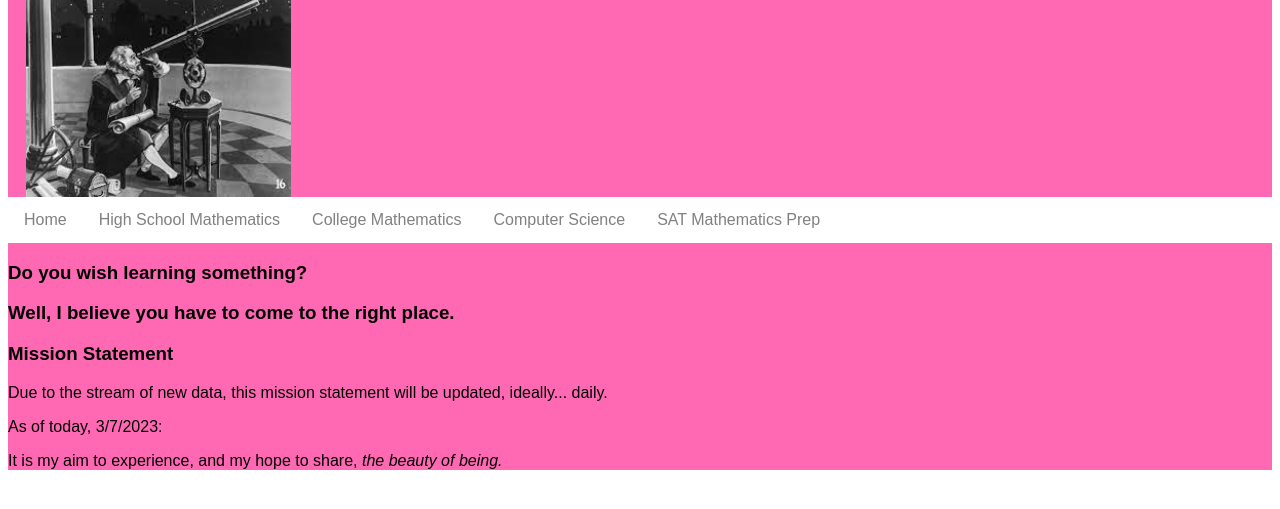
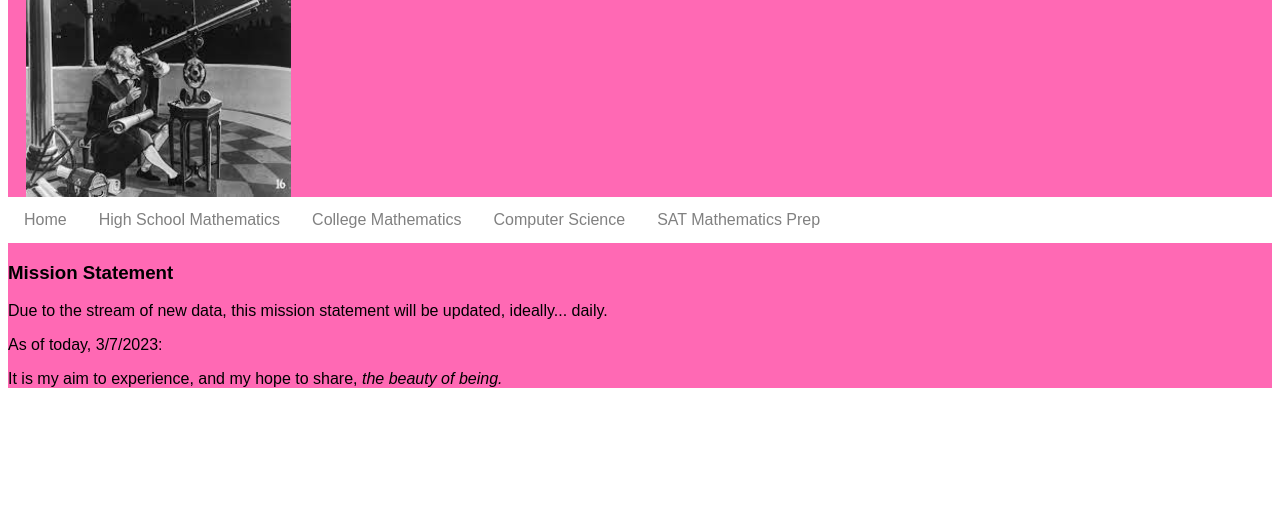
Before and after one commit to philsPhilosophy/philsPhilosophy.github.io, a plain HTML site: page index.html in a window 1280 px wide. Shown: the part 211-720 px from the top of the page. Drawn offline with Linux system fonts and the light colour scheme.

Commit message:
Update index.html

```diff
--- a/index.html
+++ b/index.html
@@ -63,8 +63,6 @@
     <a href="home.html">SAT Mathematics Prep</a>
 
   </div>
-  <h3>Do you wish learning something?</h3>
-  <h3>Well, I believe you have to come to the right place.</h3>
 
   <h3>Mission Statement</h3>
   <p>Due to the stream of new data, this mission statement will be updated,
```
